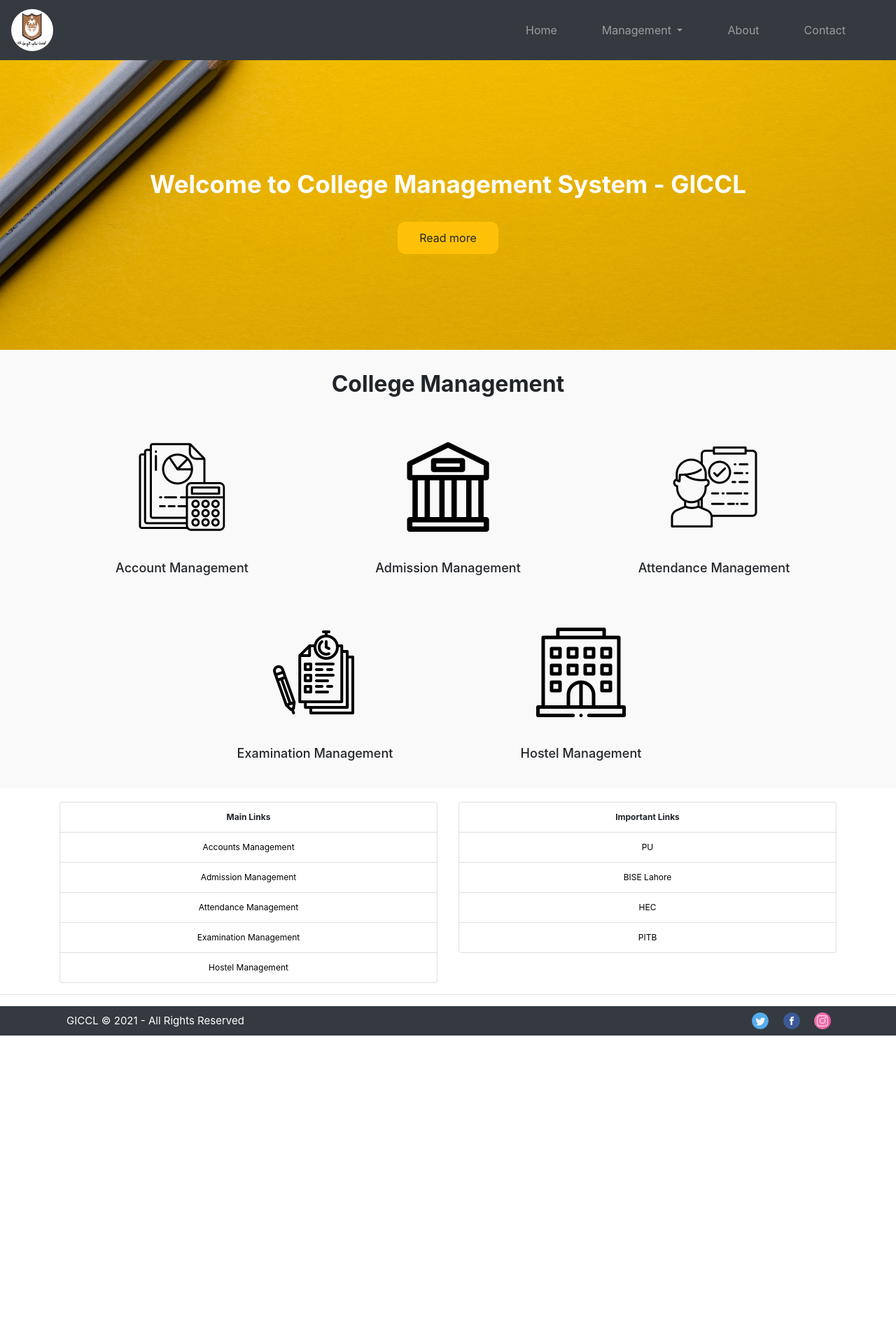
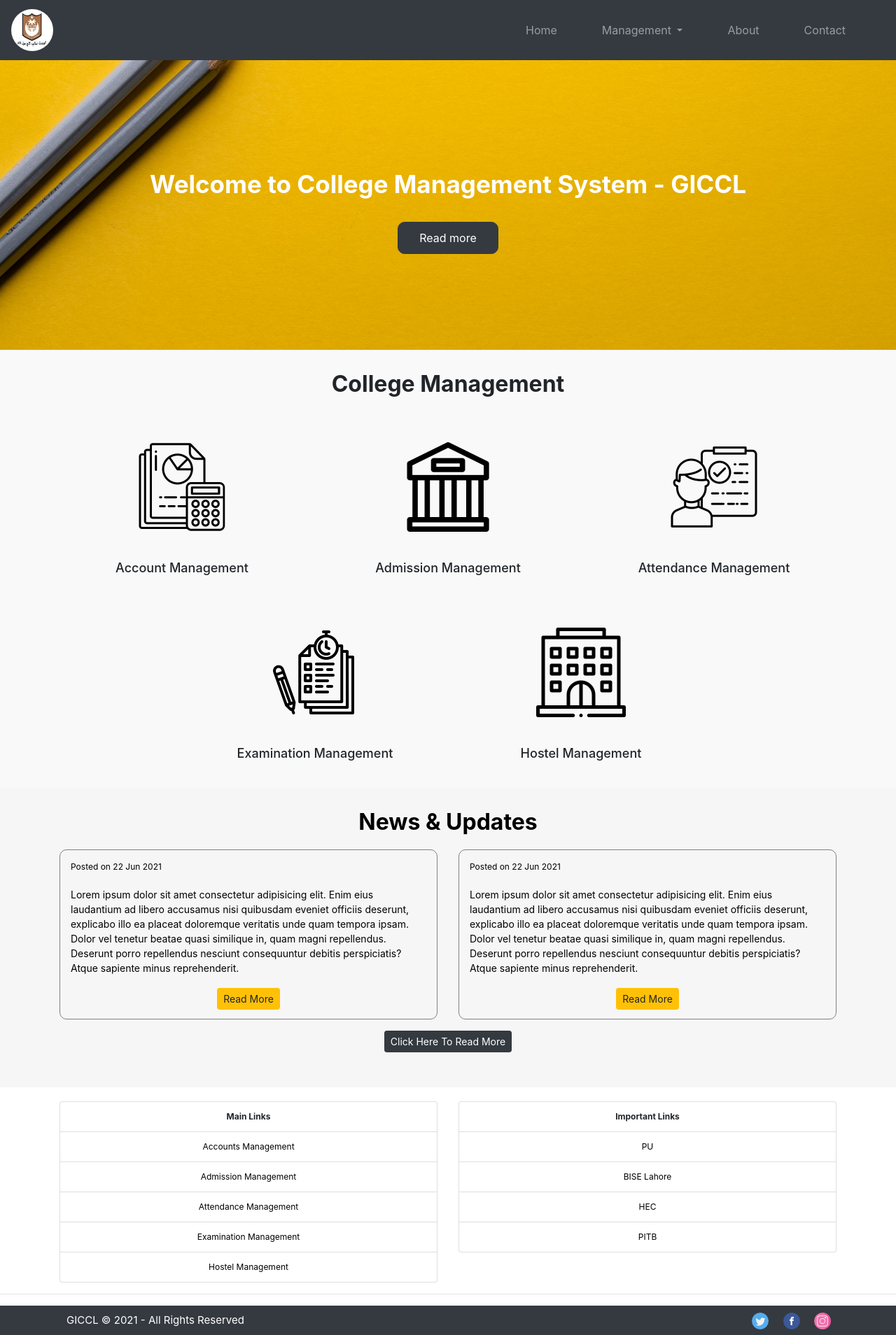
Before and after one commit to ShehrozIrfan/cms_giccl, a PHP site: page / in a window 1280 px wide. Shown: the whole page at 70% size. Before the commit the page ends 1480 px from the top, so only its background shows below. Run offline with PHP 8.4, Linux system fonts and the light colour scheme.

Commit message:
News and updates basic done

```diff
--- a/assets/styles/style.css
+++ b/assets/styles/style.css
@@ -24,13 +24,15 @@ body {
 /* Nav-bar */
 
 /* Section Parallax */
-.header_parallax {
-    background-image: url('../images/bg_parallax_4.jpg');
+.parallax {
     background-position: center;
     background-repeat: no-repeat;
     background-size: cover;
+    background-attachment: fixed;
+}
+.header_parallax {
+    background-image: url('../images/bg_parallax_4.jpg');
     height: 500px;
-    background-attachment: fixed;
     display: flex;
     justify-content: center;
     align-items: center;
@@ -49,6 +51,7 @@ body {
     padding: 10px 30px 10px 30px;
     border-radius: 10px;
 }
+
 
 /* Section MS */
 
@@ -136,6 +139,40 @@ body {
     text-decoration: none;
 }
 
+/* Section News */
+#s_news {
+    padding-top: 30px;
+    padding-bottom: 30px;
+    background: #f6f6f6;
+    color: black;
+}
+
+.dummy {
+    height: 1000px;
+    border: 2px solid green;
+}
+#s_news h2 {
+    font-weight: bold;
+}
+#s_news .container {
+    margin-top: 20px;
+    margin-bottom: 20px;
+}
+.news {
+    padding: 5px;
+    border: 1px solid grey;
+    border-radius: 10px;
+}
+.news_date {
+    padding: 10px;
+    font-size: 12px;
+    display: block;
+}
+.news_title {
+    padding: 10px;
+    font-size: 14px;
+    display: block;
+}
 /* main footer */
 #main_footer .row div {
     /* border: 2px solid coral; */
@@ -189,6 +226,9 @@ body {
     #main_footer .row div {
         margin: 5px;
     }
+    .news {
+        margin: 5px;
+    }
 }
 
 @media (max-width: 560px) {
--- a/index.html
+++ b/index.html
@@ -53,12 +53,12 @@
 
     <!-- section parallax -->
     <section>
-        <div class="header_parallax pd_top text-center">
+        <div class="header_parallax parallax pd_top text-center">
             <div class="container">
                 <div class="header_parallax_text">
                   <div>
                     <h2 class="">Welcome to College Management System - GICCL</h2>
-                  <a href="" class="btn btn-warning">Read more</a>
+                  <a href="" class="btn btn-dark">Read more</a>
                   </div>
                 </div>
             </div>
@@ -115,6 +115,36 @@
         </div>
       </div>
     </section><!-- section ms ends -->
+
+    <!-- section news-->
+    <section id="s_news">
+      <h2 class="text-center">News &amp; Updates</h2>
+      <div class="container">
+        <div class="row">
+          <div class="col-md-6">
+            <div class="news">
+              <span class="news_date">Posted on 22 Jun 2021</span>
+              <span class="news_title">Lorem ipsum dolor sit amet consectetur adipisicing elit. Enim eius laudantium ad libero accusamus nisi quibusdam eveniet officiis deserunt, explicabo illo ea placeat doloremque veritatis unde quam tempora ipsam. Dolor vel tenetur beatae quasi similique in, quam magni repellendus. Deserunt porro repellendus nesciunt consequuntur debitis perspiciatis? Atque sapiente minus reprehenderit.</span>
+              <div class="text-center mt-2 mb-2">
+                <a href="#" class="btn btn-warning btn-sm">Read More</a>
+              </div>
+            </div>
+          </div>
+          <div class="col-md-6">
+            <div class="news">
+              <span class="news_date">Posted on 22 Jun 2021</span>
+              <span class="news_title">Lorem ipsum dolor sit amet consectetur adipisicing elit. Enim eius laudantium ad libero accusamus nisi quibusdam eveniet officiis deserunt, explicabo illo ea placeat doloremque veritatis unde quam tempora ipsam. Dolor vel tenetur beatae quasi similique in, quam magni repellendus. Deserunt porro repellendus nesciunt consequuntur debitis perspiciatis? Atque sapiente minus reprehenderit.</span>
+              <div class="text-center mt-2 mb-2">
+                <a href="#" class="btn btn-warning btn-sm">Read More</a>
+              </div>
+            </div>
+          </div>
+        </div>
+        <div class="text-center mt-3 mb-3">
+          <a href="#" class="btn btn-dark btn-sm">Click Here To Read More</a>
+        </div>
+      </div>
+    </section><!-- section news ends -->
 
     <!-- main footer-->
     <section id="main_footer">
```
Also changed, not shown: assets/images/bg_news.jpg (added).
